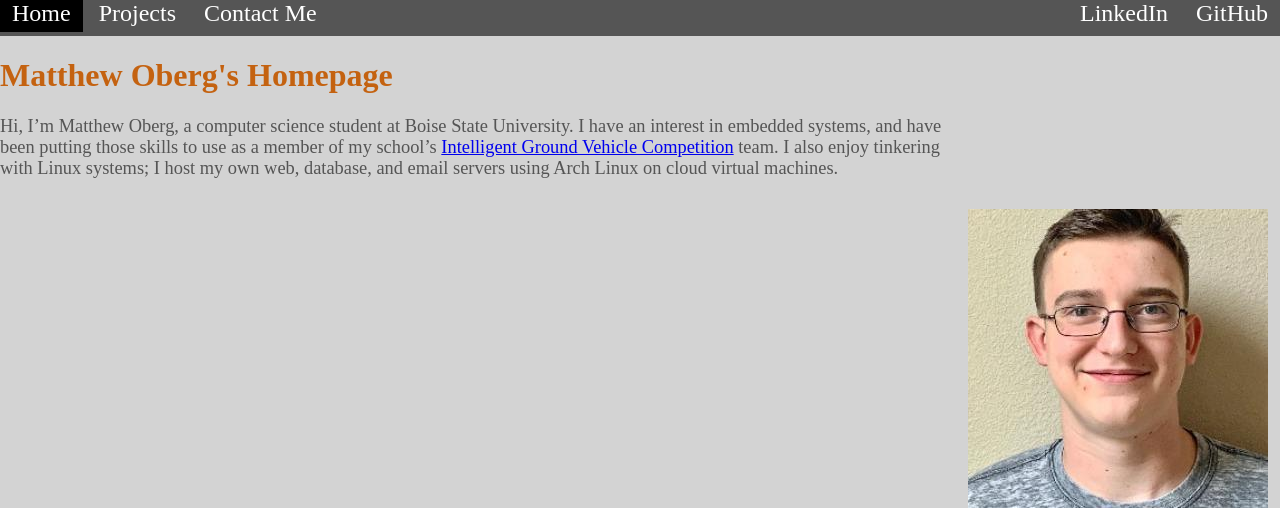
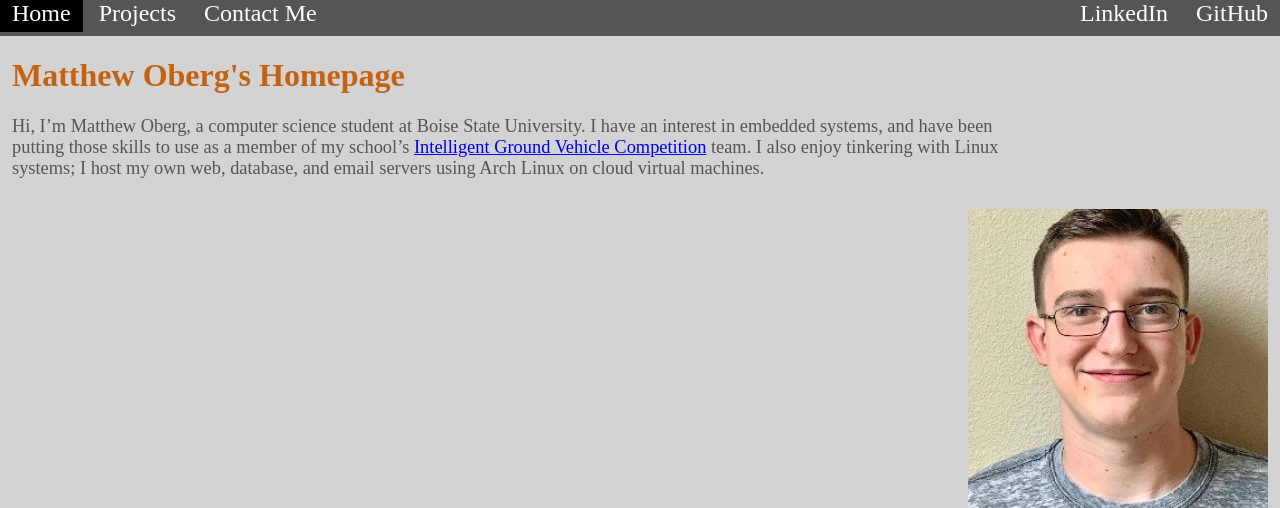
Before and after one commit to matthew-oberg/oberg.us, a PHP site: page / in a window 1280 px wide. Shown: the top 508 px of the page. Run offline with PHP 8.4, Linux system fonts and the light colour scheme.

Commit message:
Tweaking alignment

```diff
--- a/style.css
+++ b/style.css
@@ -36,7 +36,8 @@ body {
 
 #intro-left {
     float: left;
-    width: 75%;
+    width: 80%;
+    margin-left: 0.75em;
 }
 
 #intro-right {
```
